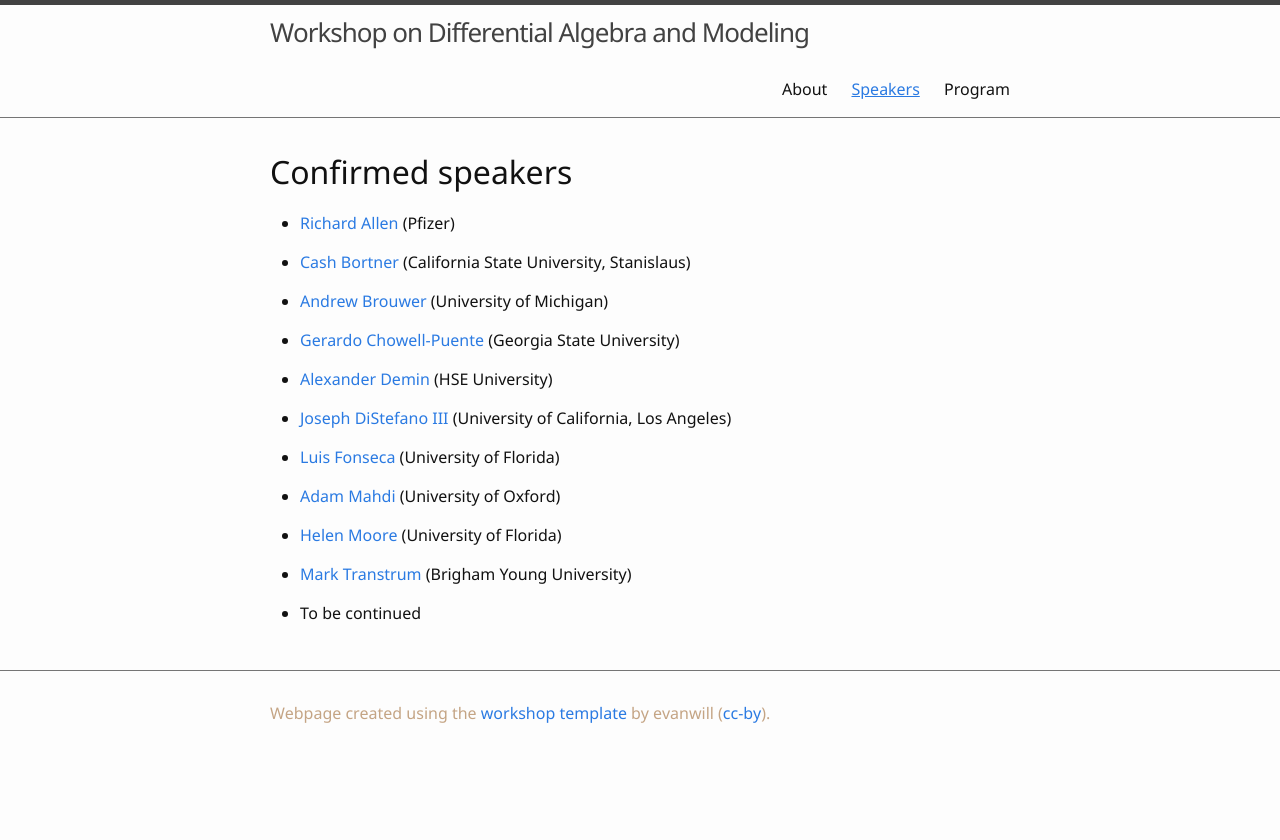
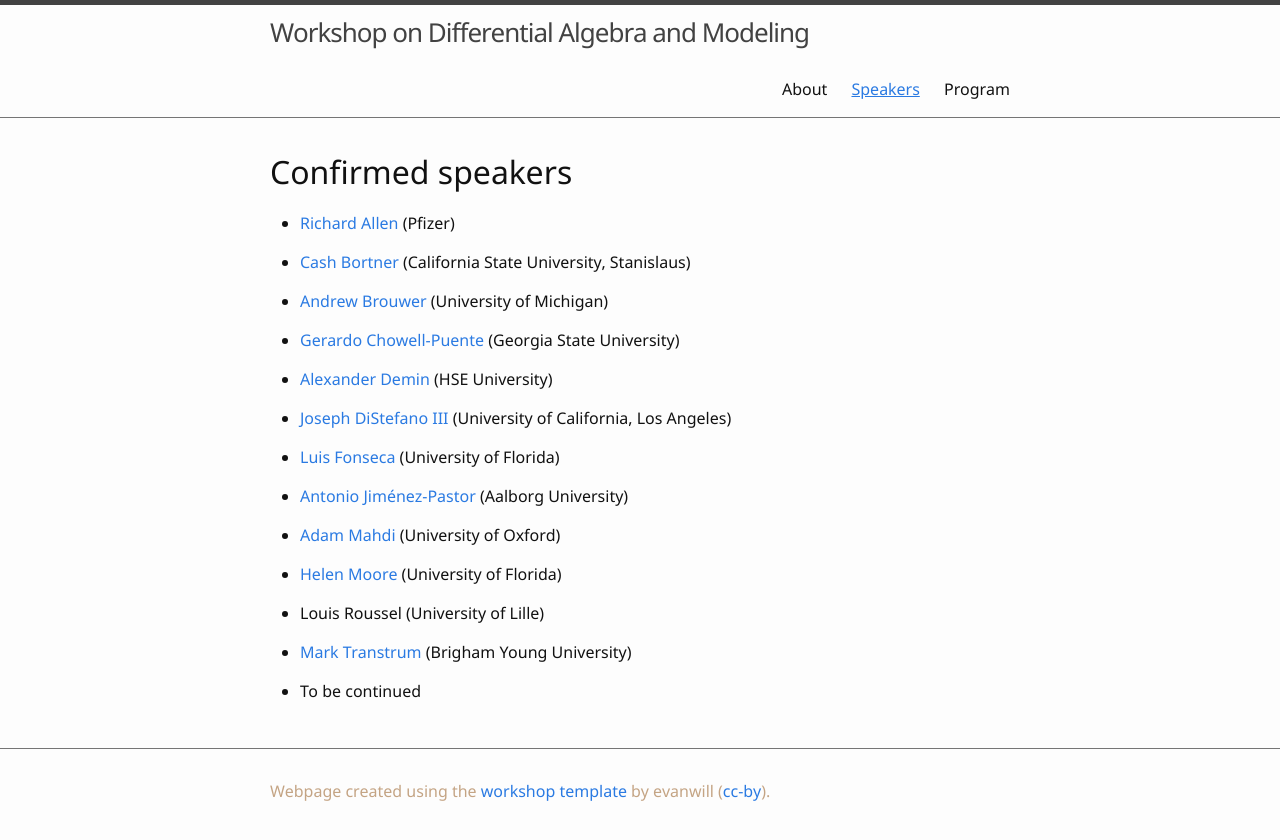
Before and after one commit to diffalg-modeling/diffalg-modeling, a Jekyll site: the page built from participants.md, in a window 1280 px wide. Shown: the top 840 px of the page. Built offline with Jekyll 4.4.1, drawn with Linux system fonts in a browser that asks for light colours.

Commit message:
Update participants.md

```diff
--- a/participants.md
+++ b/participants.md
@@ -19,10 +19,14 @@ nav: true
 
 * [Luis Fonseca](https://epi.ufl.edu/profile/fonseca-luis/) (University of Florida)
 
+* [Antonio Jiménez-Pastor](https://homes.cs.aau.dk/~ajpa/) (Aalborg University)
+
 * [Adam Mahdi](https://www.oii.ox.ac.uk/people/profiles/adam-mahdi/) (University of Oxford)
 
 * [Helen Moore](https://directory.ufhealth.org/moore-helen) (University of Florida)
 
+* Louis Roussel (University of Lille)
+
 * [Mark Transtrum](https://physics.byu.edu/faculty/transtrum/index) (Brigham Young University)
 
 * To be continued
```
